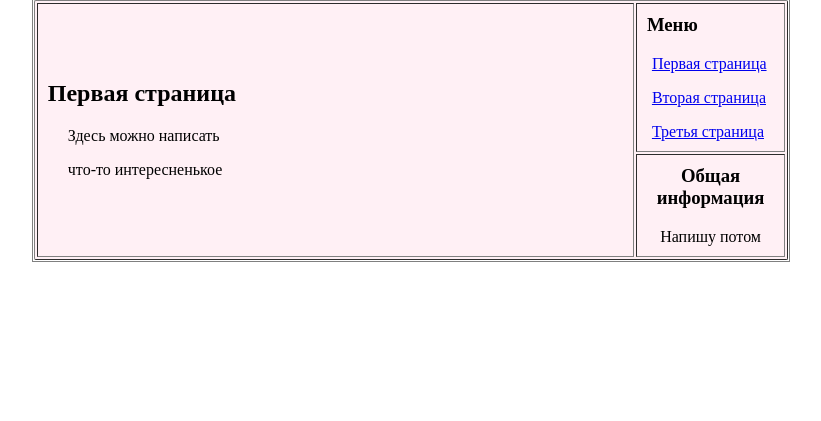
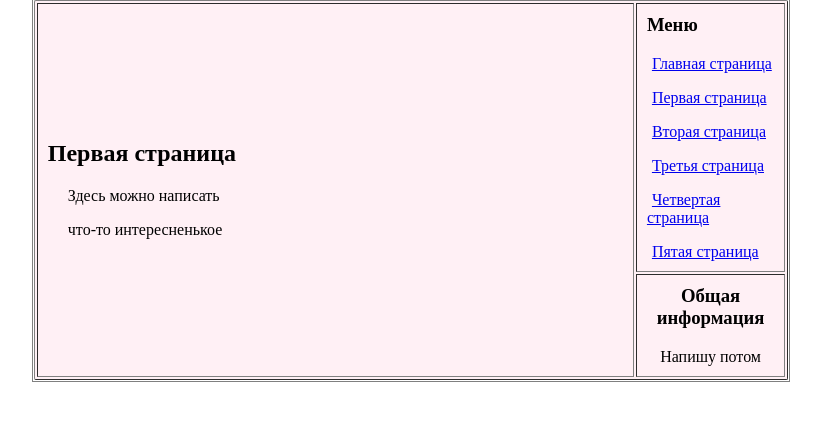
Before and after one commit to evgeshha/sf_site, a plain HTML site: page new.html in a window 1280 px wide. Shown: the part 137-558 px from the top of the page, without its empty margins (229-1050 px from the left). Drawn offline with Linux system fonts and the light colour scheme.

Commit message:
add links to other pages from other user

```diff
--- a/new.html
+++ b/new.html
@@ -41,6 +41,12 @@
 
 								<td bgcolor="#FFF0F5">
 									<h3>Меню</h3>
+									<!-- добавление остальных страниц -->
+									<p>
+										<a href="new.html">
+										<span style="margin-left:5px;">Главная страница</span></a>
+									</p>
+									<!-- конец вставки -->
 									<p>
 										<a href="new.html">
 										<span style="margin-left:5px;">Первая страница</span></a>
@@ -53,6 +59,16 @@
 										<a href="third.html">
 										<span style="margin-left:5px;">Третья страница</span></a>
 									</p>
+									<!-- добавление остальных страниц -->
+									<p>
+										<a href="second.html">
+										<span style="margin-left:5px;">Четвертая страница</span;></a>
+									</p>
+									<p>
+										<a href="third.html">
+										<span style="margin-left:5px;">Пятая страница</span></a>
+									</p>
+									<!-- конец вставки -->
 								</td>
 							</tr>
 							<tr>
```
Also changed, not shown: second.html (+16 -0 lines), third.html (+16 -0 lines).
